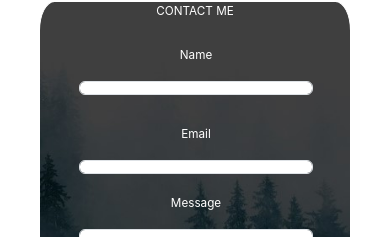
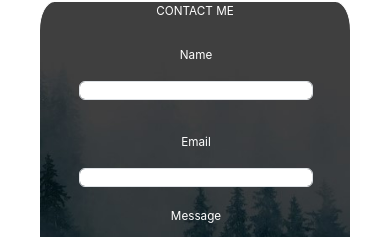
Before and after one commit to KubaGRe/WebSite, a React (Create React App) app: page / in a window 390 px wide. Shown: the part 2665-2902 px from the top of the page. Built offline with nearby package versions, Linux system fonts and the light colour scheme.

Commit message:
Update css

```diff
--- a/src/contact.css
+++ b/src/contact.css
@@ -112,9 +112,9 @@
 
     .form-control{
         width: 60vw;
-        height: 2vw;
+        height: 5vw;
         text-align: center;
-        font-size: 1vw;
+        font-size: 5vw;
     }
 
     .pcontactme{
@@ -129,7 +129,7 @@
         height: 25vh;
         padding-top: 0;
         padding-bottom: 0px;
-        font-size: 1vw;
+        font-size: 5vw;
     }
 
     #buttonsubmit{
```
